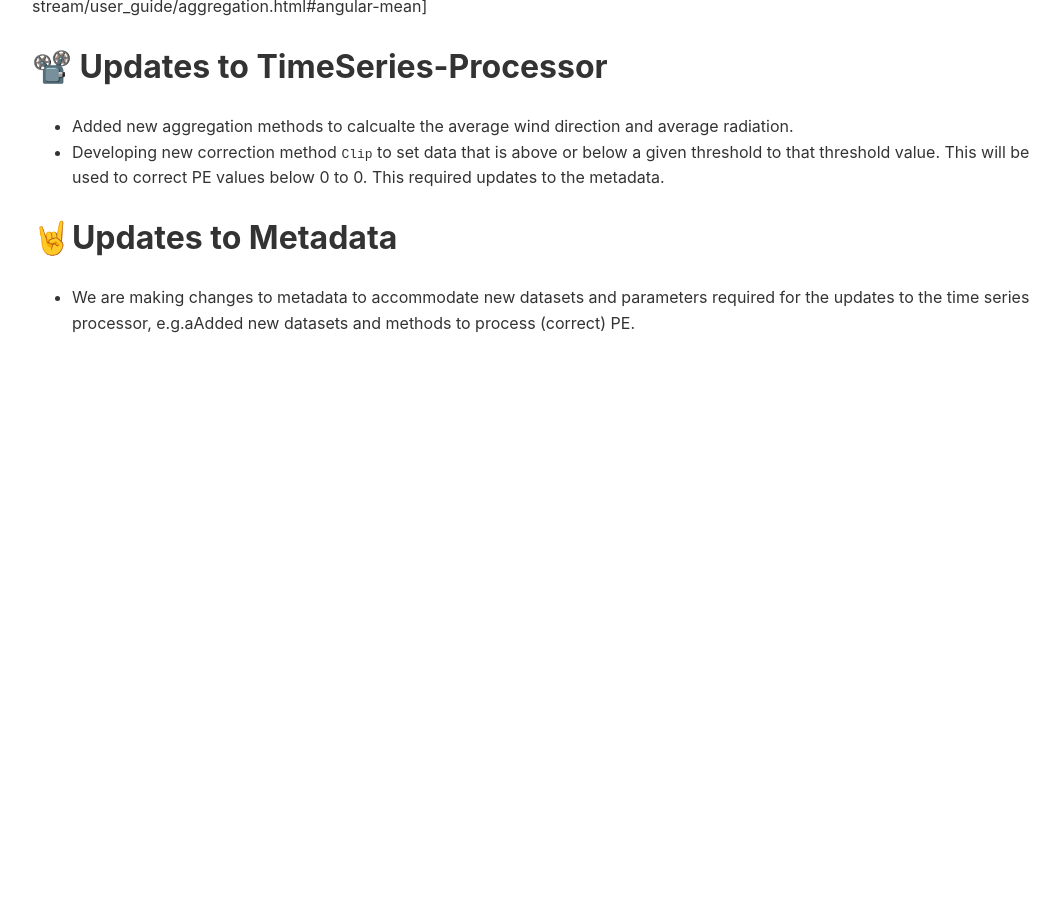
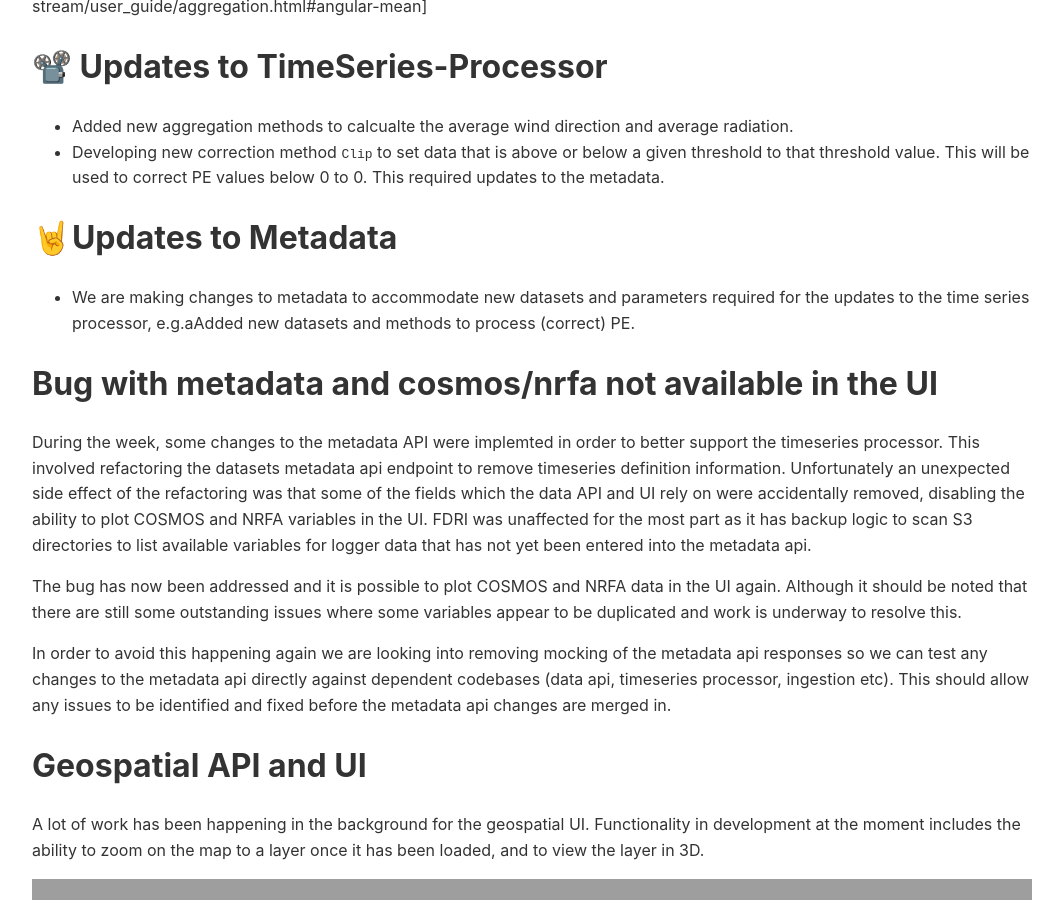
Before and after one commit to NERC-CEH/fdri_words, a Jekyll site: the page built from weeknotes/2026/06.md, in a window 1280 px wide and 900 px high, scrolled down 3423 px. Shown: the whole window, without its empty margins (108-1171 px from the left). Built offline with Jekyll 4.4.1, drawn with Linux system fonts in a browser that asks for light colours; our own code applies the rules of GitHub Pages for plain Markdown files; before the commit the page ends 3775 px from its top, so only the background shows below that; some of the changed text lies outside the part shown; grey boxes are pictures that could not be loaded.

Commit message:
Update 06.md

```diff
--- a/weeknotes/2026/06.md
+++ b/weeknotes/2026/06.md
@@ -53,3 +53,19 @@ Implemented new `AngularMean` aggregation method, which calculates the average a
 
 # 🤘Updates to Metadata
  - We are making changes to metadata to accommodate new datasets and parameters required for the updates to the time series processor, e.g.aAdded new datasets and methods to process (correct) PE.
+
+# Bug with metadata and cosmos/nrfa not available in the UI
+
+During the week, some changes to the metadata API were implemted in order to better support the timeseries processor. This involved refactoring the datasets metadata api endpoint to remove timeseries definition information. Unfortunately an unexpected side effect of the refactoring was that some of the fields which the data API and UI rely on were accidentally removed, disabling the ability to plot COSMOS and NRFA variables in the UI. FDRI was unaffected for the most part as it has backup logic to scan S3 directories to list available variables for logger data that has not yet been entered into the metadata api.
+
+The bug has now been addressed and it is possible to plot COSMOS and NRFA data in the UI again. Although it should be noted that there are still some outstanding issues where some variables appear to be duplicated and work is underway to resolve this.
+
+In order to avoid this happening again we are looking into removing mocking of the metadata api responses so we can test any changes to the metadata api directly against dependent codebases (data api, timeseries processor, ingestion etc). This should allow any issues to be identified and fixed before the metadata api changes are merged in.
+
+# Geospatial API and UI
+
+A lot of work has been happening in the background for the geospatial UI. Functionality in development at the moment includes the ability to zoom on the map to a layer once it has been loaded, and to view the layer in 3D.
+
+<img width="1814" height="1424" alt="image" src="https://github.com/user-attachments/assets/226b5330-8a1a-408b-bd20-0c4380cb0926" />
+
+Work is also underway to identify and begin processing all initial FDRI and supporting data that will be needed to be displayed in the UI for the September release.
```
